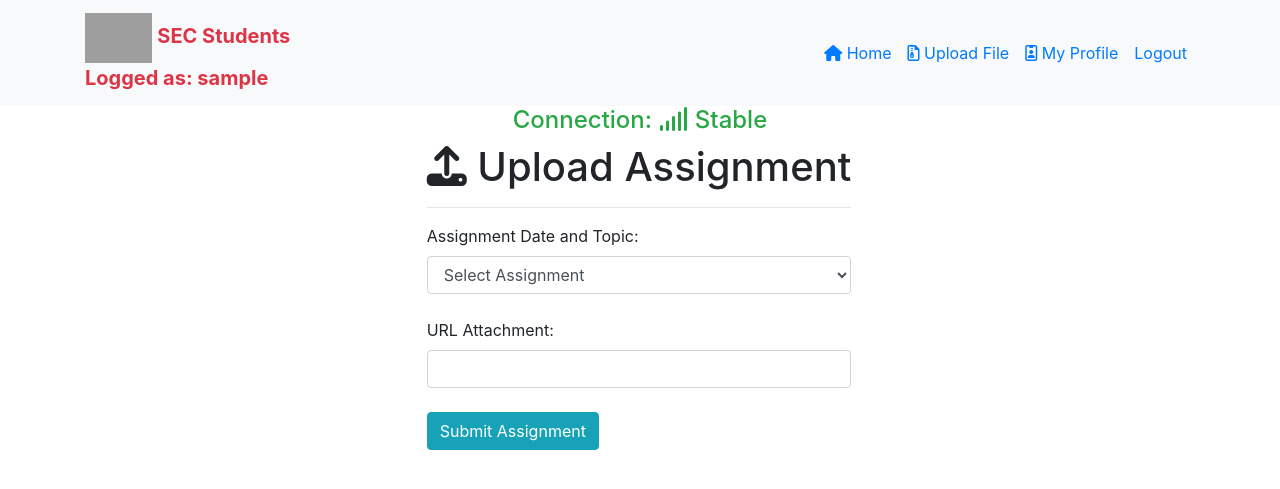
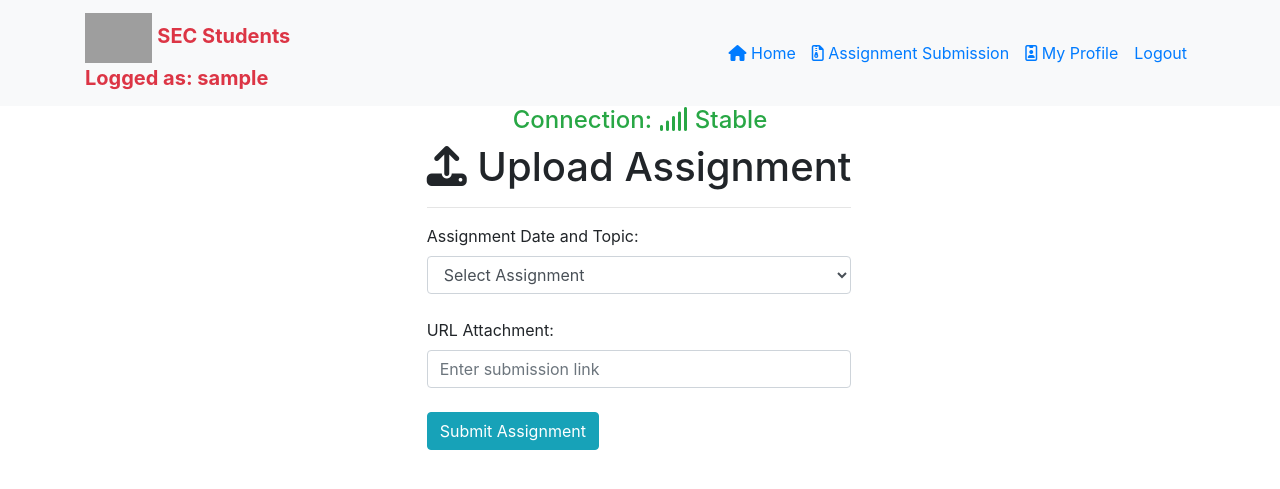
Before and after one commit to JisooKim0103/webiste, a PHP site: page /Students/upload.php in a window 1280 px wide. Shown: the top 489 px of the page. Run offline with PHP 8.4, Linux system fonts and the light colour scheme; a user stored in the database is signed in; data comes from the database, SQL or seed files in the repository; some libraries are stand-ins or nearby versions; grey boxes are pictures that could not be loaded.

Commit message:
(m) - Added Assignment Submission for the Students module

```diff
--- a/Students/header.php
+++ b/Students/header.php
@@ -19,7 +19,7 @@
             <a class="nav-link" href="index.php"><i class="fas fa-home" class="nav-link"></i>&nbsp;Home</a>
           </li>
           <li class="nav-item">
-            <a class="nav-link" href="upload.php"><i class="far fa-file-archive"></i>&nbsp;Upload File</a>
+            <a class="nav-link" href="upload.php"><i class="far fa-file-archive"></i>&nbsp;Assignment Submission</a>
           </li>
           <li class="nav-item">
             <a class="nav-link" href="my_account.php"><i class="far fa-id-badge"></i>&nbsp;My Profile</a>
--- a/Students/login.php
+++ b/Students/login.php
@@ -11,7 +11,7 @@ include("../db/database.php");
 <head>
     <meta charset="UTF-8">
     <meta name="viewport" content="width=device-width, initial-scale=1.0">
-    <title>DMIS - Student Login</title>
+    <title>SEC - Student Login</title>
       <link rel="stylesheet" href="../css/bootstrap.min.css">
       <link href="../css/general.css" rel="stylesheet">
       <style>
--- a/Students/my_account.php
+++ b/Students/my_account.php
@@ -6,7 +6,7 @@
   <meta name="description" content="">
   <meta name="author" content="">
 
-  <title>DMIS - My Profile</title>
+  <title>SEC - My Profile</title>
 
   <!-- Bootstrap core CSS -->
   <link href="../css/bootstrap.min.css" rel="stylesheet">
--- a/Students/upload.php
+++ b/Students/upload.php
@@ -24,8 +24,17 @@
    include('session.php');
    include('header.php');
    include("../db/database.php");
-
-   //Transaction key generator
+   $id_query = "SELECT student_credential.student_logid from `student_credential`
+   WHERE student_credential.student_code = :id;";
+   $id_queryStatement = $connection->prepare($id_query);
+   $id_queryStatement->execute(array(
+     ":id"=>$_SESSION['logged_student']
+   ));
+   $ID = "";
+   foreach($id_queryStatement as $idRow)
+   {
+     $ID = $idRow['student_logid'];
+   }
 ?>
 
   <!-- Page Content -->
@@ -38,10 +47,27 @@
     <form method="post" class="form-group" enctype="multipart/form-data">
       <label>Assignment Date and Topic:</label><br/>
       <select name="cmbAssignmentTopic" class="form-control" required>
-        <option value="1">Select Assignment</option>
+        <option value="">Select Assignment</option>
+        <?php
+          $assignment_query = "SELECT
+            assignment.assignment_id, assignment.title, course.course_code  from `assignment` INNER JOIN `enrollmentlist` on
+            assignment.class_id = enrollmentlist.class_id
+            INNER JOIN `course` on
+            assignment.class_id = course.course_id
+            WHERE enrollmentlist.student_id = :id;
+          ";
+          $assignment_queryStatement = $connection->prepare($assignment_query);
+          $assignment_queryStatement->execute(array(
+            ":id" => $ID
+          ));
+          foreach($assignment_queryStatement as $assignment)
+          {
+            echo "<option value='".$assignment['assignment_id']."'>".$assignment['title']."/".$assignment['course_code']."</option>";
+          }
+        ?>
       </select><br/>
       <label>URL Attachment:</label><br/>
-      <input type="url" name="txtAttachmentLink" class="form-control" required/><br/>
+      <input type="url" name="txtAttachmentLink" class="form-control" placeholder="Enter submission link" required/><br/>
       <button name="btnSubmitAssignment" class="btn btn-info" type="submit">Submit Assignment</button>
     </form>
     </div>
@@ -58,6 +84,28 @@
 </body>
 </html>
 <?php
+if(isset($_POST['btnSubmitAssignment']))
+{
+  try{
+    $AssignmentID = $_POST['cmbAssignmentTopic'];
+    $AssignmentLink = $_POST['txtAttachmentLink'];
+    $SubmittedBy = $_SESSION['logged_student'];
 
+    $query = "INSERT INTO `assignment_submission`(`assignment_id`, `student_email`, `submission_link`, `submission_date`)";
+    $query .= "VALUES (:assignid, :email, :link, now());";
+    $statement=$connection->prepare($query);
+    $statement->execute(array(
+      ":assignid" => $AssignmentID,
+      ":email" => $SubmittedBy,
+      ":link" => $AssignmentLink
+    ));
+
+    echo "<div class='text-center text-info'>Assignment submitted!</div>";
+    header("refresh:3; url=index.php");
+  }catch(Exception $e)
+  {
+    $e->getMessage();
+  }
+}
 
 ?>
```
Also changed, not shown: Students/index.php (+31 -3 lines), db_cpstnsec.sql (+19 -5 lines).
